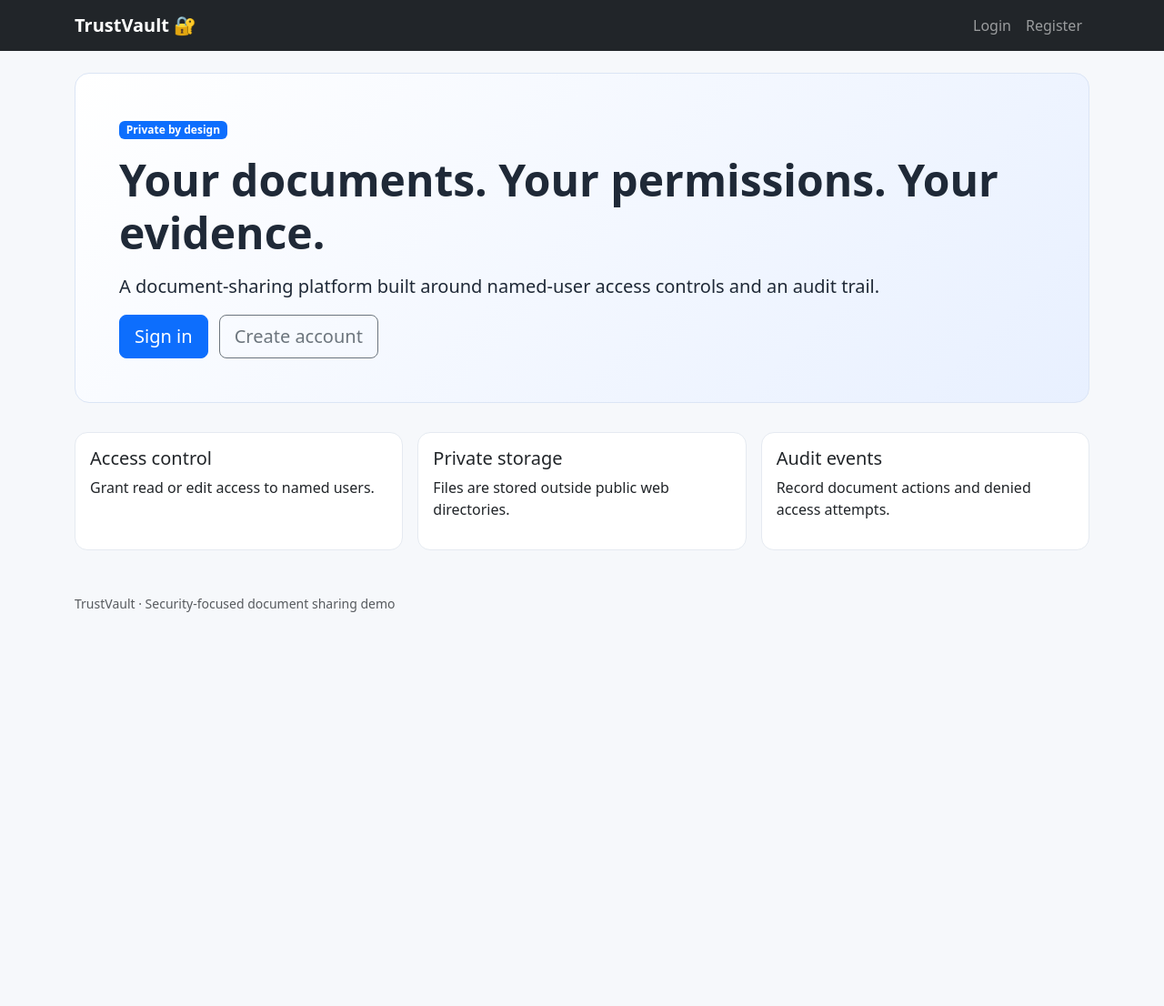
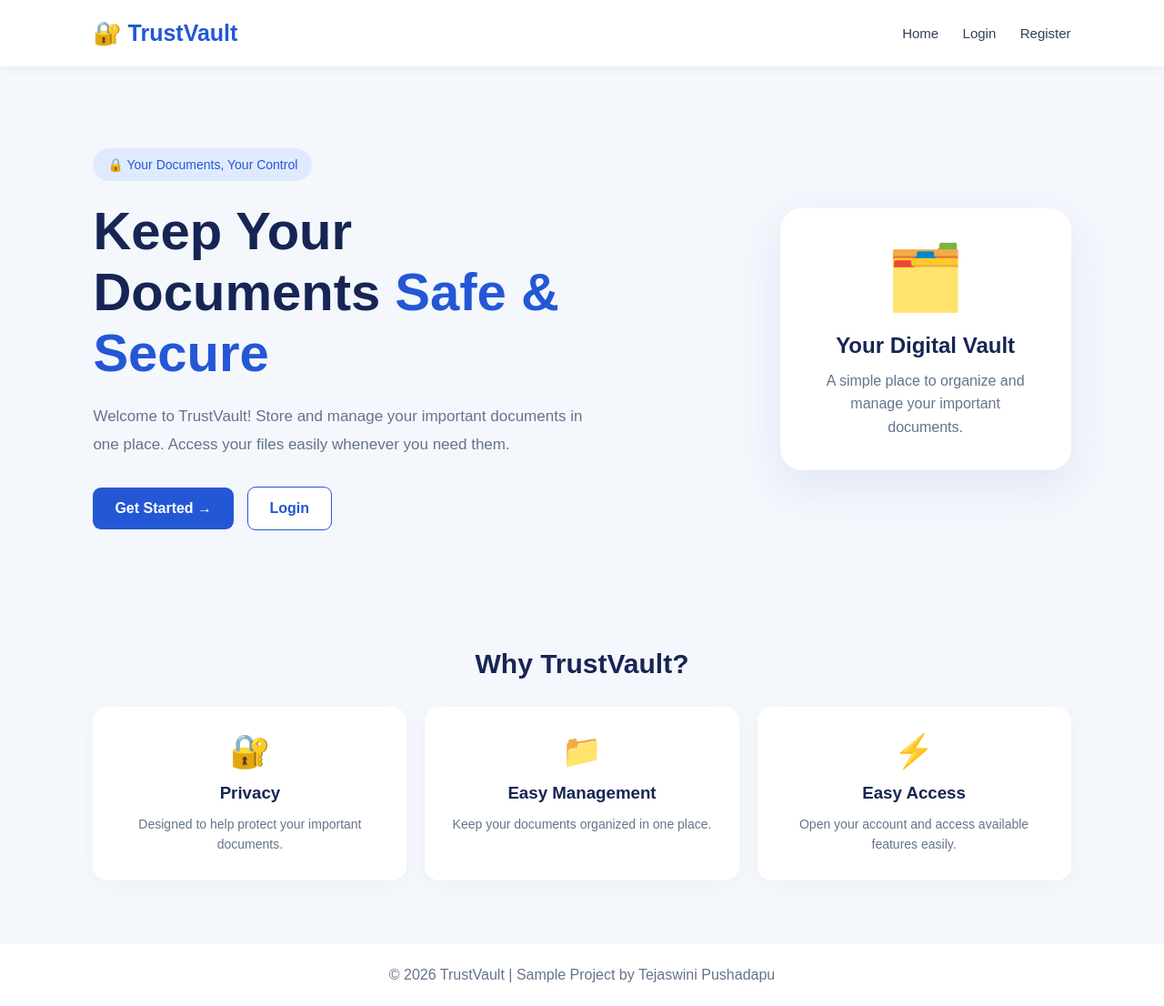
Before and after one commit to Tejaswini0105/TrustVault, a Flask app: page / in a window 1280 px wide. Shown: the whole page at 91% size. Before the commit the page ends 673 px from the top, so only its background shows below. Run offline with Flask 3, Linux system fonts and the light colour scheme; some libraries are stand-ins or nearby versions.

Commit message:
Update TrustVault frontend

```diff
--- a/templates/index.html
+++ b/templates/index.html
@@ -1,16 +1,254 @@
-{% extends "base.html" %}
-{% block title %}TrustVault | Secure documents{% endblock %}
-{% block content %}
-<section class="hero p-5 rounded-4">
-  <span class="badge text-bg-primary mb-3">Private by design</span>
-  <h1 class="display-5 fw-bold">Your documents. Your permissions. Your evidence.</h1>
-  <p class="lead mt-3">A document-sharing platform built around named-user access controls and an audit trail.</p>
-  <a class="btn btn-primary btn-lg me-2" href="{{ url_for('login') }}">Sign in</a>
-  <a class="btn btn-outline-secondary btn-lg" href="{{ url_for('register') }}">Create account</a>
-</section>
-<div class="row g-3 mt-3">
-  <div class="col-md-4"><div class="card h-100"><div class="card-body"><h5>Access control</h5><p>Grant read or edit access to named users.</p></div></div></div>
-  <div class="col-md-4"><div class="card h-100"><div class="card-body"><h5>Private storage</h5><p>Files are stored outside public web directories.</p></div></div></div>
-  <div class="col-md-4"><div class="card h-100"><div class="card-body"><h5>Audit events</h5><p>Record document actions and denied access attempts.</p></div></div></div>
-</div>
-{% endblock %}
+
+<!DOCTYPE html>
+<html lang="en">
+<head>
+    <meta charset="UTF-8">
+    <meta name="viewport" content="width=device-width, initial-scale=1.0">
+    <title>TrustVault | Secure Document Storage</title>
+    <style>
+        * {
+            margin: 0;
+            padding: 0;
+            box-sizing: border-box;
+        }
+
+        body {
+            font-family: Arial, sans-serif;
+            background: #f4f7fc;
+            color: #172554;
+        }
+
+        nav {
+            display: flex;
+            justify-content: space-between;
+            align-items: center;
+            padding: 22px 8%;
+            background: white;
+            box-shadow: 0 2px 12px #0000000d;
+        }
+
+        .logo {
+            font-size: 25px;
+            font-weight: bold;
+            color: #2457d6;
+        }
+
+        nav a {
+            text-decoration: none;
+            color: #334155;
+            margin-left: 22px;
+            font-size: 15px;
+        }
+
+        .hero {
+            min-height: 75vh;
+            display: flex;
+            align-items: center;
+            justify-content: space-between;
+            gap: 40px;
+            padding: 70px 8%;
+            flex-wrap: wrap;
+        }
+
+        .content {
+            max-width: 560px;
+        }
+
+        .tag {
+            display: inline-block;
+            background: #e0eaff;
+            color: #2457d6;
+            padding: 10px 16px;
+            border-radius: 25px;
+            margin-bottom: 22px;
+            font-size: 14px;
+        }
+
+        h1 {
+            font-size: clamp(38px, 5vw, 58px);
+            line-height: 1.15;
+            margin-bottom: 22px;
+        }
+
+        h1 span {
+            color: #2457d6;
+        }
+
+        .content p {
+            color: #64748b;
+            line-height: 1.8;
+            font-size: 17px;
+            margin-bottom: 30px;
+        }
+
+        .btn {
+            display: inline-block;
+            padding: 14px 24px;
+            background: #2457d6;
+            color: white;
+            text-decoration: none;
+            border-radius: 9px;
+            margin-right: 10px;
+            font-weight: bold;
+        }
+
+        .btn:hover {
+            background: #1743b0;
+        }
+
+        .secondary {
+            background: white;
+            color: #2457d6;
+            border: 1px solid #2457d6;
+        }
+
+        .visual {
+            width: 320px;
+            max-width: 100%;
+            padding: 35px;
+            border-radius: 24px;
+            background: white;
+            box-shadow: 0 18px 50px #1e40af18;
+            text-align: center;
+        }
+
+        .icon {
+            font-size: 70px;
+            margin-bottom: 20px;
+        }
+
+        .visual h2 {
+            margin-bottom: 12px;
+        }
+
+        .visual p {
+            color: #64748b;
+            line-height: 1.6;
+        }
+
+        .features {
+            padding: 40px 8% 70px;
+            text-align: center;
+        }
+
+        .features h2 {
+            font-size: 30px;
+            margin-bottom: 30px;
+        }
+
+        .cards {
+            display: grid;
+            grid-template-columns: repeat(auto-fit, minmax(200px, 1fr));
+            gap: 20px;
+        }
+
+        .card {
+            padding: 28px 20px;
+            background: white;
+            border-radius: 16px;
+            box-shadow: 0 5px 20px #00000008;
+        }
+
+        .card .icon {
+            font-size: 36px;
+            margin-bottom: 14px;
+        }
+
+        .card h3 {
+            margin-bottom: 12px;
+        }
+
+        .card p {
+            color: #64748b;
+            line-height: 1.6;
+            font-size: 14px;
+        }
+
+        footer {
+            text-align: center;
+            padding: 25px;
+            color: #64748b;
+            background: white;
+        }
+
+        @media (max-width: 600px) {
+            nav {
+                padding: 18px 5%;
+                flex-wrap: wrap;
+                gap: 15px;
+            }
+
+            nav a {
+                margin-left: 10px;
+            }
+
+            .hero {
+                padding: 45px 6%;
+            }
+
+            .visual {
+                margin: auto;
+            }
+        }
+    </style>
+</head>
+<body>
+
+    <nav>
+        <div class="logo">🔐 TrustVault</div>
+        <div>
+            <a href="/">Home</a>
+            <a href="/login">Login</a>
+            <a href="/register">Register</a>
+        </div>
+    </nav>
+
+    <section class="hero">
+        <div class="content">
+            <div class="tag">🔒 Your Documents, Your Control</div>
+            <h1>Keep Your Documents <span>Safe & Secure</span></h1>
+            <p>
+                Welcome to TrustVault! Store and manage your important
+                documents in one place. Access your files easily whenever
+                you need them.
+            </p>
+            <a href="/register" class="btn">Get Started →</a>
+            <a href="/login" class="btn secondary">Login</a>
+        </div>
+
+        <div class="visual">
+            <div class="icon">🗂️</div>
+            <h2>Your Digital Vault</h2>
+            <p>A simple place to organize and manage your important documents.</p>
+        </div>
+    </section>
+
+    <section class="features">
+        <h2>Why TrustVault?</h2>
+        <div class="cards">
+            <div class="card">
+                <div class="icon">🔐</div>
+                <h3>Privacy</h3>
+                <p>Designed to help protect your important documents.</p>
+            </div>
+
+            <div class="card">
+                <div class="icon">📁</div>
+                <h3>Easy Management</h3>
+                <p>Keep your documents organized in one place.</p>
+            </div>
+
+            <div class="card">
+                <div class="icon">⚡</div>
+                <h3>Easy Access</h3>
+                <p>Open your account and access available features easily.</p>
+            </div>
+        </div>
+    </section>
+
+    <footer>
+        © 2026 TrustVault | Sample Project by Tejaswini Pushadapu
+    </footer>
+
+</body>
+</html>
```
